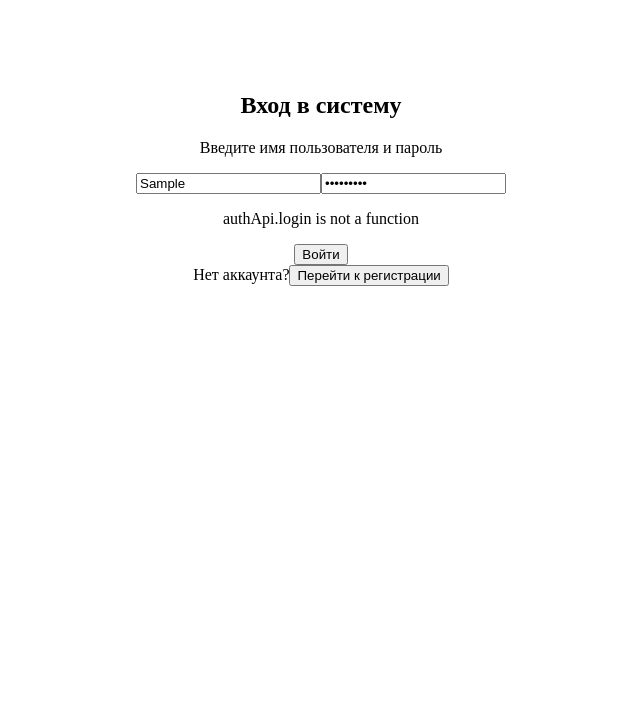
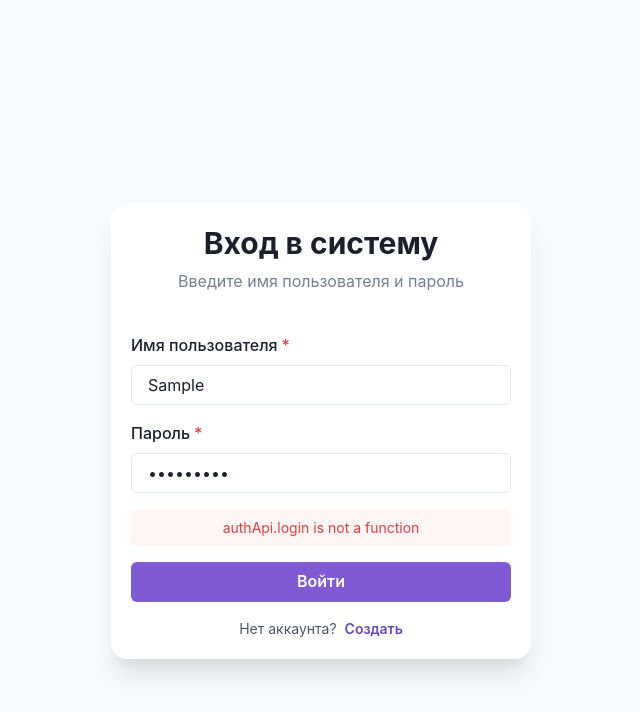
Before and after one commit to senya-2011/wish-site, a React app in the folder frontend/: page / in a window 1280 px wide. Both pictures are taken after typing "Sample", "Sample123" into the empty fields and a click on the button "Войти". Shown: the top 712 px of the page, without its empty margins (319-959 px from the left). Built offline with nearby package versions, Linux system fonts and the light colour scheme; no server answers; the HTML template or start-up script is replaced by a standard one.

Commit message:
frontend: feat(chakra): add styles

```diff
--- a/frontend/package.json
+++ b/frontend/package.json
@@ -14,6 +14,10 @@
   "dependencies": {
     "@tanstack/react-query": "^5.90.11",
     "axios": "^1.13.2",
+    "@chakra-ui/react": "^2.8.1",
+    "@emotion/react": "^11.13.3",
+    "@emotion/styled": "^11.13.0",
+    "framer-motion": "^11.13.1",
     "react": "^19.2.0",
     "react-dom": "^19.2.0"
   },
--- a/frontend/src/App.tsx
+++ b/frontend/src/App.tsx
@@ -11,57 +11,99 @@ import { UpdateWishForm } from "./components/UpdateWishForm";
 import { DeleteWishForm } from "./components/DeleteWishForm";
 import { AuthPage } from "./components/AuthPage";
 import { useAuth } from "./context/AuthContext";
+import {
+  Box,
+  Button,
+  Card,
+  CardBody,
+  CardHeader,
+  Container,
+  Flex,
+  Heading,
+  SimpleGrid,
+  Stack,
+  Text,
+} from "@chakra-ui/react";
+
+const SectionCard = ({
+  title,
+  children,
+}: {
+  title: string;
+  children: React.ReactNode;
+}) => (
+  <Card borderRadius="2xl" shadow="xl">
+    <CardHeader borderBottom="1px solid" borderColor="gray.100">
+      <Heading size="md">{title}</Heading>
+    </CardHeader>
+    <CardBody>
+      <Stack spacing={6}>{children}</Stack>
+    </CardBody>
+  </Card>
+);
 
 function App() {
   const { token, user, logout } = useAuth();
 
   if (!token) {
-    return (
-      <main className="app-shell">
-        <AuthPage />
-      </main>
-    );
+    return <AuthPage />;
   }
 
   return (
-    <main className="app-shell">
-      <header className="page-header">
-        <div>
-          <h1>Wish site playground</h1>
-          <p className="text-muted">
+    <Box bg="gray.50" minH="100vh" py={10}>
+      <Container maxW="6xl">
+        <Flex
+          align={{ base: "flex-start", md: "center" }}
+          justify="space-between"
+          direction={{ base: "column", md: "row" }}
+          mb={10}
+          gap={4}
+        >
+          <Box>
+            <Heading size="lg" mb={2}>
+              Wish site playground
+            </Heading>
+            <Text color="gray.600">
               Управляй пользователями и их желаниями прямо из браузера
-          </p>
-        </div>
-        <div className="auth-meta">
-          <span>Вошли как {user?.name ?? "неизвестно"}</span>
-          <button className="button neutral" onClick={logout}>
+            </Text>
+          </Box>
+          <Flex
+            align="center"
+            gap={4}
+            bg="white"
+            px={4}
+            py={2}
+            borderRadius="lg"
+            shadow="md"
+          >
+            <Text color="gray.600">
+              Вошли как <strong>{user?.name ?? "неизвестно"}</strong>
+            </Text>
+            <Button size="sm" variant="outline" onClick={logout}>
               Выйти
-          </button>
-        </div>
-      </header>
+            </Button>
+          </Flex>
+        </Flex>
 
-      <section className="section">
-        <h2 className="section-title">Пользователи</h2>
-        <div className="stack">
+        <SimpleGrid columns={{ base: 1, md: 2 }} spacing={8}>
+          <SectionCard title="Пользователи">
             <UserList />
             <CreateUserForm />
             <GetUserById />
             <UpdateUserForm />
             <DeleteUserForm />
-        </div>
-      </section>
+          </SectionCard>
 
-      <section className="section">
-        <h2 className="section-title">Желания</h2>
-        <div className="stack">
+          <SectionCard title="Желания">
             <GetUserWishes />
             <CreateWishForm />
             <GetWishById />
             <UpdateWishForm />
             <DeleteWishForm />
-        </div>
-      </section>
-    </main>
+          </SectionCard>
+        </SimpleGrid>
+      </Container>
+    </Box>
   );
 }
 
--- a/frontend/src/components/AuthPage.tsx
+++ b/frontend/src/components/AuthPage.tsx
@@ -1,7 +1,23 @@
 import { useState } from "react";
+import type { ChangeEvent } from "react";
 import { isAxiosError } from "axios";
 import { useAuth } from "../context/AuthContext";
 import type { LoginRequest, RegisterRequest } from "../api";
+import {
+  Box,
+  Button,
+  Card,
+  CardBody,
+  CardHeader,
+  Flex,
+  FormControl,
+  FormLabel,
+  Heading,
+  Input,
+  Link,
+  Stack,
+  Text,
+} from "@chakra-ui/react";
 
 type Mode = "login" | "register";
 
@@ -50,51 +66,77 @@ export const AuthPage = () => {
   };
 
   return (
-    <div className="card auth-card">
-      <h2>{mode === "login" ? "Вход в систему" : "Регистрация"}</h2>
-      <p className="text-muted">
+    <Flex minH="100vh" align="center" justify="center" px={4}>
+      <Card w="100%" maxW="420px" shadow="xl" borderRadius="2xl">
+        <CardHeader textAlign="center">
+          <Stack spacing={2}>
+            <Heading size="lg">
+              {mode === "login" ? "Вход в систему" : "Регистрация"}
+            </Heading>
+            <Text color="gray.500">
               {mode === "login"
                 ? "Введите имя пользователя и пароль"
                 : "Создайте новый аккаунт, чтобы продолжить"}
-      </p>
-
-      <form className="form" onSubmit={handleSubmit}>
-        <input
-          className="form-input"
-          placeholder="Имя пользователя"
+            </Text>
+          </Stack>
+        </CardHeader>
+        <CardBody>
+          <form onSubmit={handleSubmit}>
+            <Stack spacing={4}>
+              <FormControl isRequired>
+                <FormLabel>Имя пользователя</FormLabel>
+                <Input
                   value={name}
-          onChange={(e) => setName(e.target.value)}
-          required
+                  onChange={(e: ChangeEvent<HTMLInputElement>) =>
+                    setName(e.target.value)
+                  }
+                  placeholder="Введите имя"
                 />
-        <input
-          className="form-input"
+              </FormControl>
+              <FormControl isRequired>
+                <FormLabel>Пароль</FormLabel>
+                <Input
                   type="password"
-          placeholder="Пароль"
                   value={password}
-          onChange={(e) => setPassword(e.target.value)}
-          required
+                  onChange={(e: ChangeEvent<HTMLInputElement>) =>
+                    setPassword(e.target.value)
+                  }
+                  placeholder="Минимум 6 символов"
                   minLength={6}
                 />
-        {error && <p className="error">{error}</p>}
-        <button className="button" type="submit" disabled={isSubmitting}>
-          {isSubmitting
-            ? "Отправляем..."
-            : mode === "login"
-              ? "Войти"
-              : "Зарегистрироваться"}
-        </button>
+              </FormControl>
+              {error && (
+                <Box
+                  color="red.500"
+                  bg="red.50"
+                  borderRadius="md"
+                  p={2}
+                  fontSize="sm"
+                >
+                  {error}
+                </Box>
+              )}
+              <Button
+                colorScheme="purple"
+                type="submit"
+                isLoading={isSubmitting}
+              >
+                {mode === "login" ? "Войти" : "Зарегистрироваться"}
+              </Button>
+            </Stack>
           </form>
-
-      <div className="auth-toggle">
-        <span>
+          <Flex mt={4} align="center" justify="center" gap={2} fontSize="sm">
+            <Text color="gray.600">
               {mode === "login"
                 ? "Нет аккаунта?"
                 : "Уже зарегистрированы?"}
-        </span>
-        <button className="link-button" onClick={toggleMode}>
-          {mode === "login" ? "Перейти к регистрации" : "Перейти ко входу"}
-        </button>
-      </div>
-    </div>
+            </Text>
+            <Link color="purple.600" fontWeight="semibold" onClick={toggleMode}>
+              {mode === "login" ? "Создать" : "Войти"}
+            </Link>
+          </Flex>
+        </CardBody>
+      </Card>
+    </Flex>
   );
 };
--- a/frontend/src/main.tsx
+++ b/frontend/src/main.tsx
@@ -3,15 +3,27 @@ import ReactDOM from 'react-dom/client'
 import App from './App'
 import { QueryClient, QueryClientProvider } from '@tanstack/react-query'
 import { AuthProvider } from './context/AuthContext'
+import { ChakraProvider, extendTheme } from '@chakra-ui/react'
 
 const queryClient = new QueryClient()
+const theme = extendTheme({
+  styles: {
+    global: {
+      body: {
+        bg: 'gray.50',
+      },
+    },
+  },
+})
 
 ReactDOM.createRoot(document.getElementById('root')!).render(
   <React.StrictMode>
     <QueryClientProvider client={queryClient}>
-      <AuthProvider>
-        <App />
-      </AuthProvider>
+      <ChakraProvider theme={theme}>
+        <AuthProvider>
+          <App />
+        </AuthProvider>
+      </ChakraProvider>
     </QueryClientProvider>
   </React.StrictMode>,
 )
--- /dev/null
+++ b/frontend/src/types/chakra.d.ts
@@ -0,0 +1,4 @@
+declare module "@chakra-ui/react";
+declare module "@emotion/react";
+declare module "@emotion/styled";
+declare module "framer-motion";
```
Also changed, not shown: 1 other file (tests, documents, lock files or other folders). Lines whose indentation alone changed are shown as unchanged.
